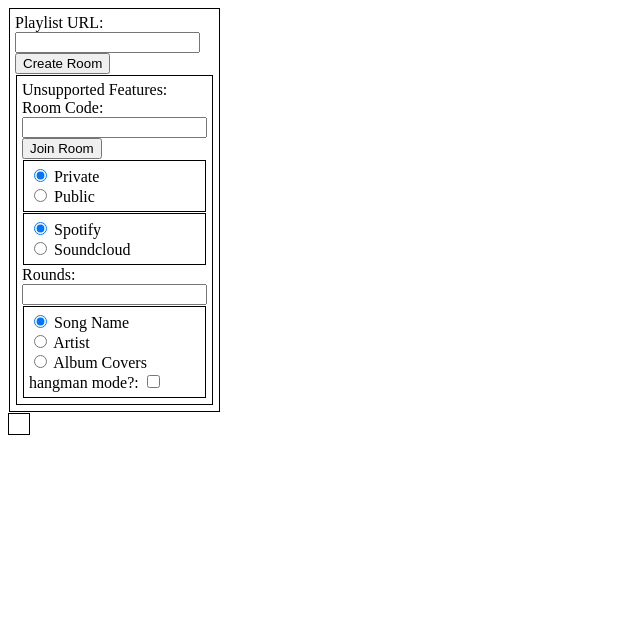
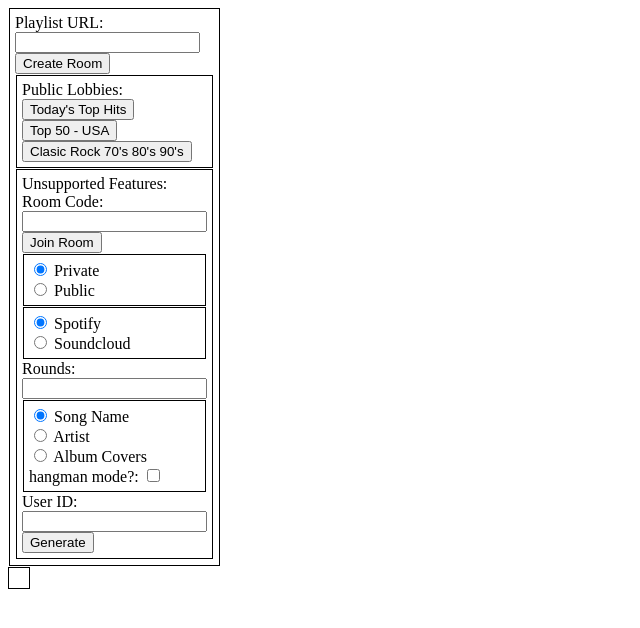
Before and after one commit to Rick-Stingel-WillowTree/Rick-Stingel-WillowTree.github.io, a plain HTML site: page index.html in a window 1280 px wide. Shown: the whole page, without its empty margins (0-640 px from the left). Drawn offline with Linux system fonts and the light colour scheme.

Commit message:
implimented public lobbies, and added a user ID system

```diff
--- a/code.js
+++ b/code.js
@@ -1,12 +1,8 @@
-
+let serverAdress = "localhost"
+let serverPort = 3000
+let serverURL = "http://" + serverAdress + ":" + serverPort
 
 function submitClick() {
-    let serverAdress = "localhost"
-    let serverPort = 3000
-    let serverURL = "http://" + serverAdress + ":" + serverPort
-
-
-
     let request = new XMLHttpRequest();
 
     request.onreadystatechange = function() {
@@ -23,6 +19,22 @@ function submitClick() {
 
     request.send();
 
+}
+
+function publicLobby(APIRequest){
+    let request = new XMLHttpRequest();
+
+    request.onreadystatechange = function() {
+        if (request.readyState == XMLHttpRequest.DONE){
+            document.getElementById("response").innerHTML = request.responseText;
+            document.getElementById("query").hidden = true;
+            document.getElementById("retry").hidden = false;
+        }
+    }
+
+    request.open("GET", serverURL + '?spotifyPlaylistID=' + APIRequest);
+
+    request.send();
 }
 
 
--- a/index.html
+++ b/index.html
@@ -16,6 +16,15 @@
         <div id="query">
             Playlist URL: <input type="text" id="playlistURL" value=""/><br>
             <button type="button" id="submit" onclick="submitClick()">Create Room</button>
+            <div id=radio>
+                Public Lobbies: <br>
+                <button type="button" id="submit" onclick="publicLobby('37i9dQZF1DXcBWIGoYBM5M?si=ad3b1c8a057e4477')">Today's Top Hits</button>
+                <button type="button" id="submit" onclick="publicLobby('37i9dQZEVXbLRQDuF5jeBp?si=1c2f773dde824b93')">Top 50 - USA</button>
+                <button type="button" id="submit" onclick="publicLobby('3Ho3iO0iJykgEQNbjB2sic?si=ed79cedadb414854')">Clasic Rock 70's 80's 90's</button>
+
+            </div>
+
+
             <div id="unsupported">
                 Unsupported Features: <br>
 
@@ -43,6 +52,8 @@
                     <label for="album">Album Covers</label><br>
                     <div id="additionalInfoforGuessChoice"></div>
                 </div>
+                User ID:<input type="text" id="UID"/><br>
+                <button type="button" id="submit" onclick="">Generate</button>
             </div>
         </div>
         <div id="retry" hidden="true">
```
